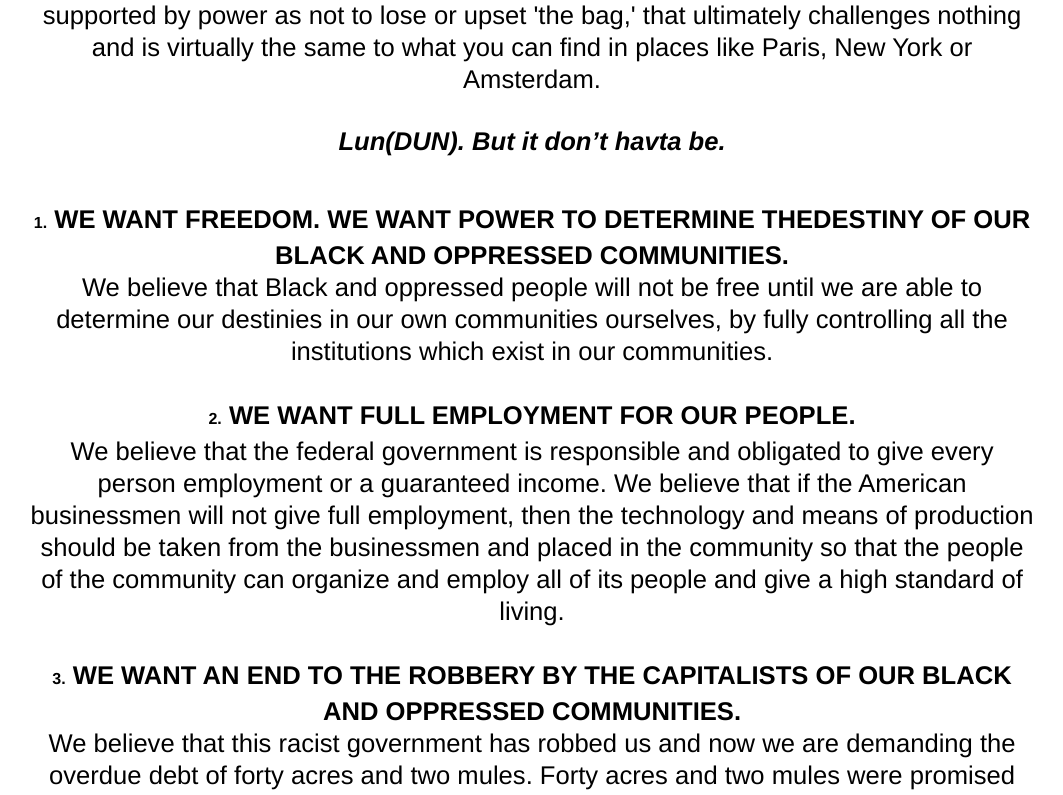
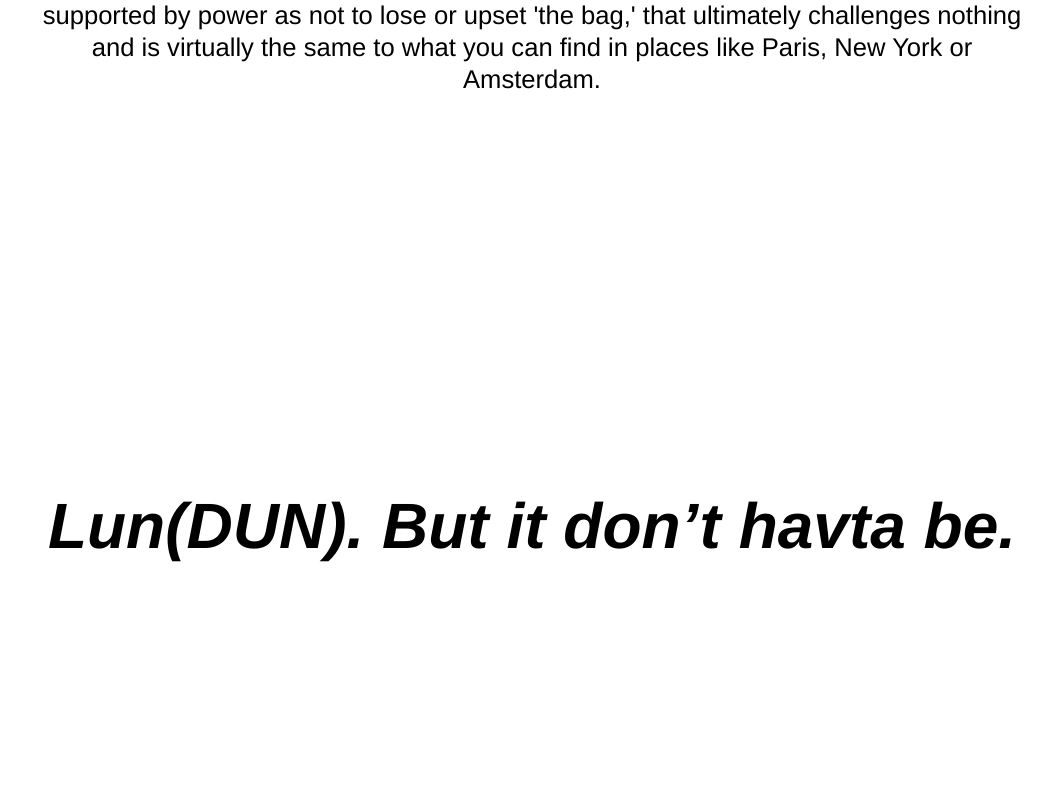
Before and after one commit to 19Horses/Hegemony, a React (Vite) app: page / in a window 1280 px wide. Shown: the part 4604-5399 px from the top of the page, without its empty margins (108-1171 px from the left). Built offline with nearby package versions, Linux system fonts and the light colour scheme.

Commit message:
Full page lun dun

```diff
--- a/src/App.css
+++ b/src/App.css
@@ -66,6 +66,21 @@ p {
   text-align: center;
   padding-bottom: 6vh;
   height: auto;
+}
+
+.full-page {
+  width: 100vw;
+  height: 100vh;
+  display: flex;
+  flex-direction: column;
+  align-items: center;
+  justify-content: center;
+  margin-bottom: 32px;
+}
+
+.full-page-text {
+  text-align: center;
+  font-size: 4rem;
 }
 
 .subheader-container {
@@ -154,6 +169,12 @@ p {
   z-index: 100;
 }
 
+@media (max-width: 500px) {
+  .progressBar {
+    width: 10px;
+  }
+}
+
 /*POSTERS*/
 .poster-container {
   width: 100%;
--- a/src/App.tsx
+++ b/src/App.tsx
@@ -212,8 +212,8 @@ function App() {
           ultimately challenges nothing and is virtually the same to what you
           can find in places like Paris, New York or Amsterdam.
         </p>
-        <div className="title-container">
-          <p className="subheader">
+        <div className="full-page">
+          <p className="full-page-text">
             <i>
               <b>Lun(DUN). But it don’t havta be.</b>
             </i>
```
